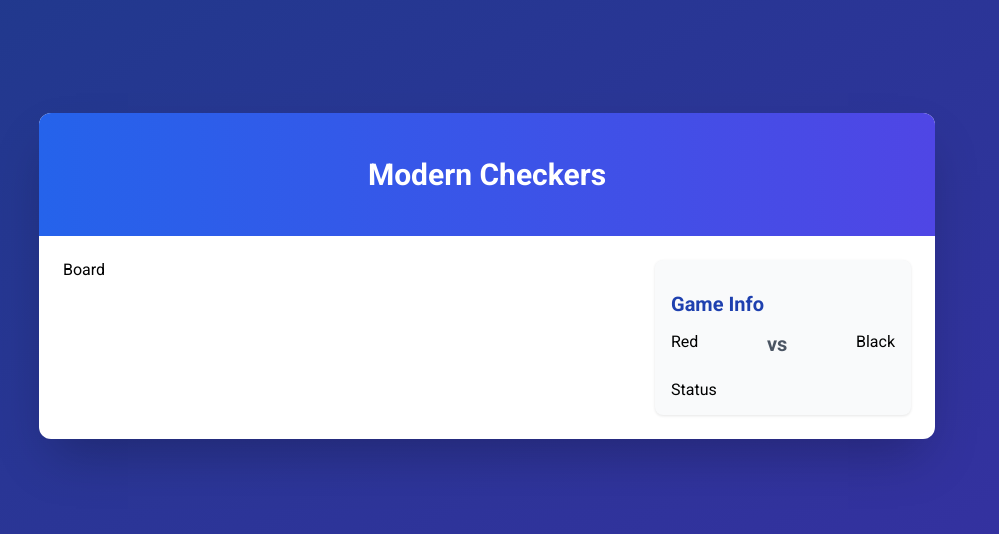
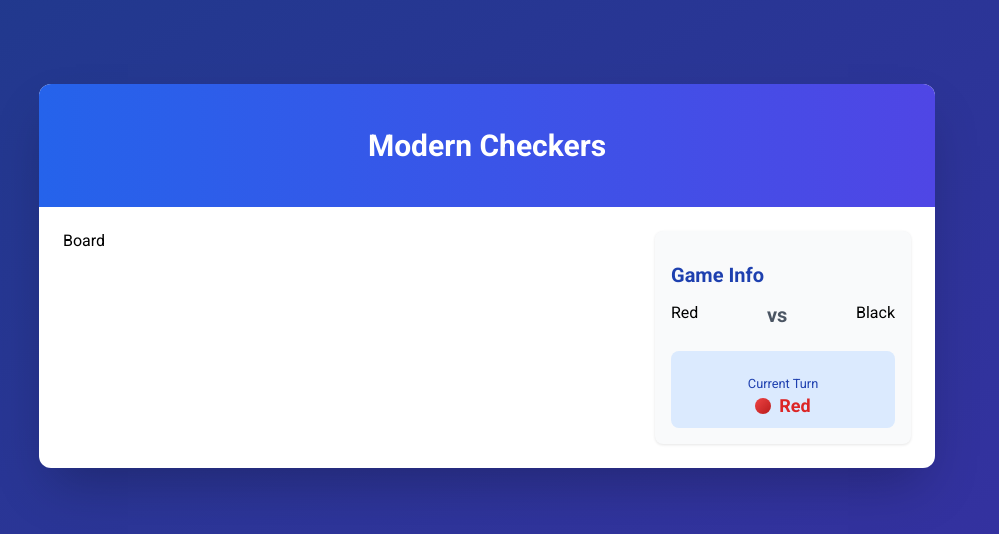
Before and after one commit to PaulinaLyu/checkers, a React (Vite) app: page / in a window 1280 px wide. Shown: the part 124-658 px from the top of the page, without its empty margins (153-1152 px from the left). Built offline with nearby package versions, Linux system fonts and the light colour scheme.

Commit message:
feat(components/ui/GameStatys)

```diff
--- a/src/components/sections/GameInfo/index.tsx
+++ b/src/components/sections/GameInfo/index.tsx
@@ -1,4 +1,6 @@
+import { GameStatus } from '@/components/ui';
 import styles from './GameInfo.module.css';
+import { Player } from '@/types';
 
 export const GameInfo = () => {
   return (
@@ -9,7 +11,7 @@ export const GameInfo = () => {
         <div className={styles.vsText}>vs</div>
         Black
       </div>
-      Status
+      <GameStatus currentPlayer={Player.HOST} />
     </div>
   );
 };
--- /dev/null
+++ b/src/components/ui/GameStatus/GameStatus.module.css
@@ -0,0 +1,43 @@
+.statusBox {
+  background-color: #dbeafe;
+  padding: 0.75rem;
+  border-radius: 0.5rem;
+  text-align: center;
+}
+
+.statusLabel {
+  font-size: 0.8rem;
+  color: var(--main-color);
+  margin-bottom: 0.25rem;
+}
+
+.hostText {
+  color: var(--host-player-text-color);
+}
+
+.opponentText {
+  color: var(--opponent-player-text-color);
+}
+
+.turnInfo {
+  font-weight: bold;
+  font-size: 1.125rem;
+  display: flex;
+  align-items: center;
+  justify-content: center;
+  gap: 0.5rem;
+}
+
+.turnHost {
+  width: 1rem;
+  height: 1rem;
+  border-radius: 9999px;
+  background: var(--host-player-background);
+}
+
+.turnOpponent {
+  width: 1rem;
+  height: 1rem;
+  border-radius: 9999px;
+  background: var(--opponent-player-background);
+}
--- /dev/null
+++ b/src/components/ui/GameStatus/index.tsx
@@ -0,0 +1,21 @@
+import { FC } from 'react';
+import { Player } from '@/types';
+import styles from './GameStatus.module.css';
+
+interface GameStatusProps {
+  currentPlayer: Player;
+}
+
+export const GameStatus: FC<GameStatusProps> = ({ currentPlayer }) => {
+  const isHost = currentPlayer === Player.HOST;
+
+  return (
+    <div className={styles.statusBox}>
+      <p className={styles.statusLabel}>Current Turn</p>
+      <div className={styles.turnInfo}>
+        <div className={isHost ? styles.turnHost : styles.turnOpponent}></div>
+        <span className={isHost ? styles.hostText : styles.opponentText}>{isHost ? 'Red' : 'Black'}</span>
+      </div>
+    </div>
+  );
+};
--- /dev/null
+++ b/src/components/ui/index.ts
@@ -0,0 +1 @@
+export { GameStatus } from './GameStatus';
--- /dev/null
+++ b/src/types/index.ts
@@ -0,0 +1 @@
+export { Player } from './players';
--- /dev/null
+++ b/src/types/players.ts
@@ -0,0 +1,4 @@
+export enum Player {
+  HOST = 'HOST',
+  OPPONENT = 'OPPONENT',
+}
--- a/src/variables.css
+++ b/src/variables.css
@@ -1,11 +1,19 @@
 :root {
+  --main-color: #1e40af;
+
   --section-background-color: #f9fafb;
   --section-padding: 1rem;
   --section-border-radius: 0.5rem;
   --section-box-shadow: 0 1px 3px rgba(0, 0, 0, 0.1);
 
-  --section-title-color: #1e40af;
+  --section-title-color: var(--main-color);
   --section-title-font-size: 1.25rem;
   --section-titile-font-weight: bold;
   --section-titile-margin-bottom: 1rem;
+
+  --host-player-text-color: #dc2626;
+  --host-player-background: linear-gradient(to bottom right, #ef4444, #b91c1c);
+
+  --opponent-player-text-color: #1f2937;
+  --opponent-player-background: linear-gradient(to bottom right, #1f2937, #000000);
 }
```
Also changed, not shown: src/components/index.ts (deleted).
